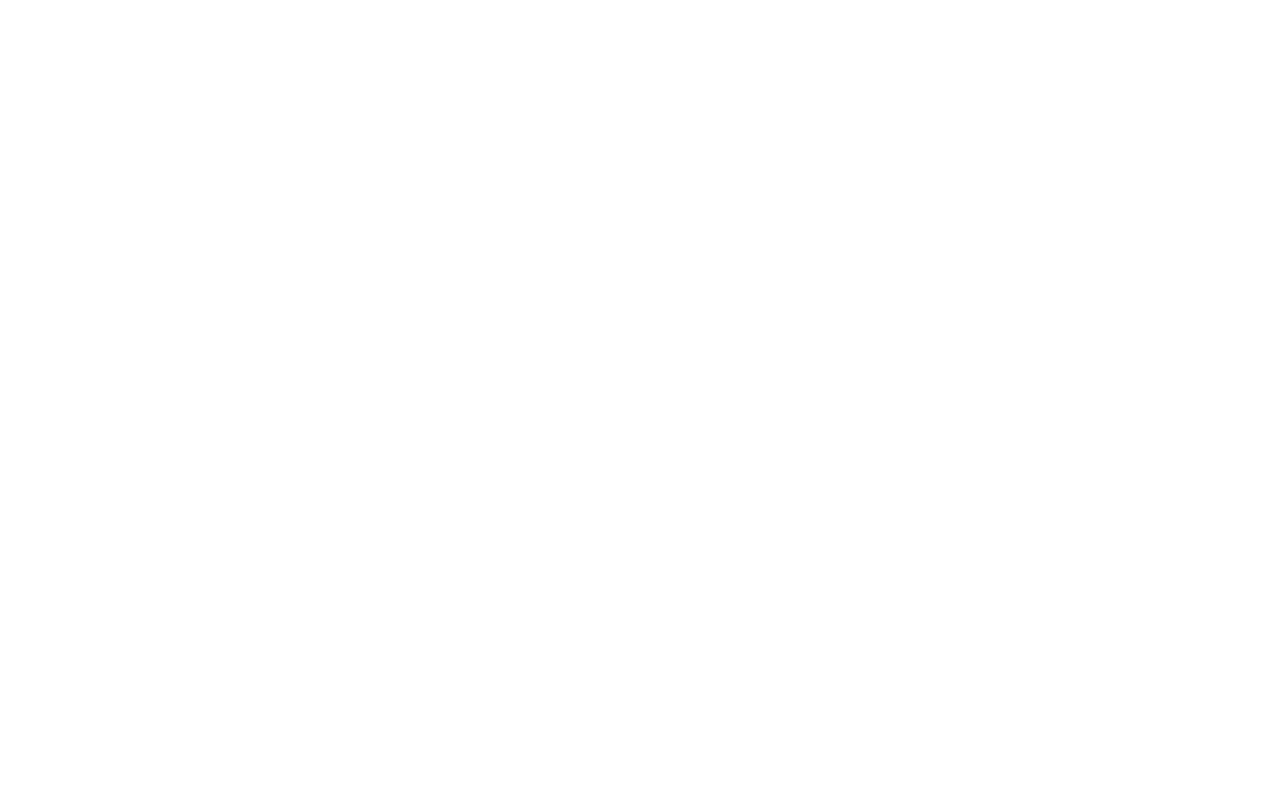
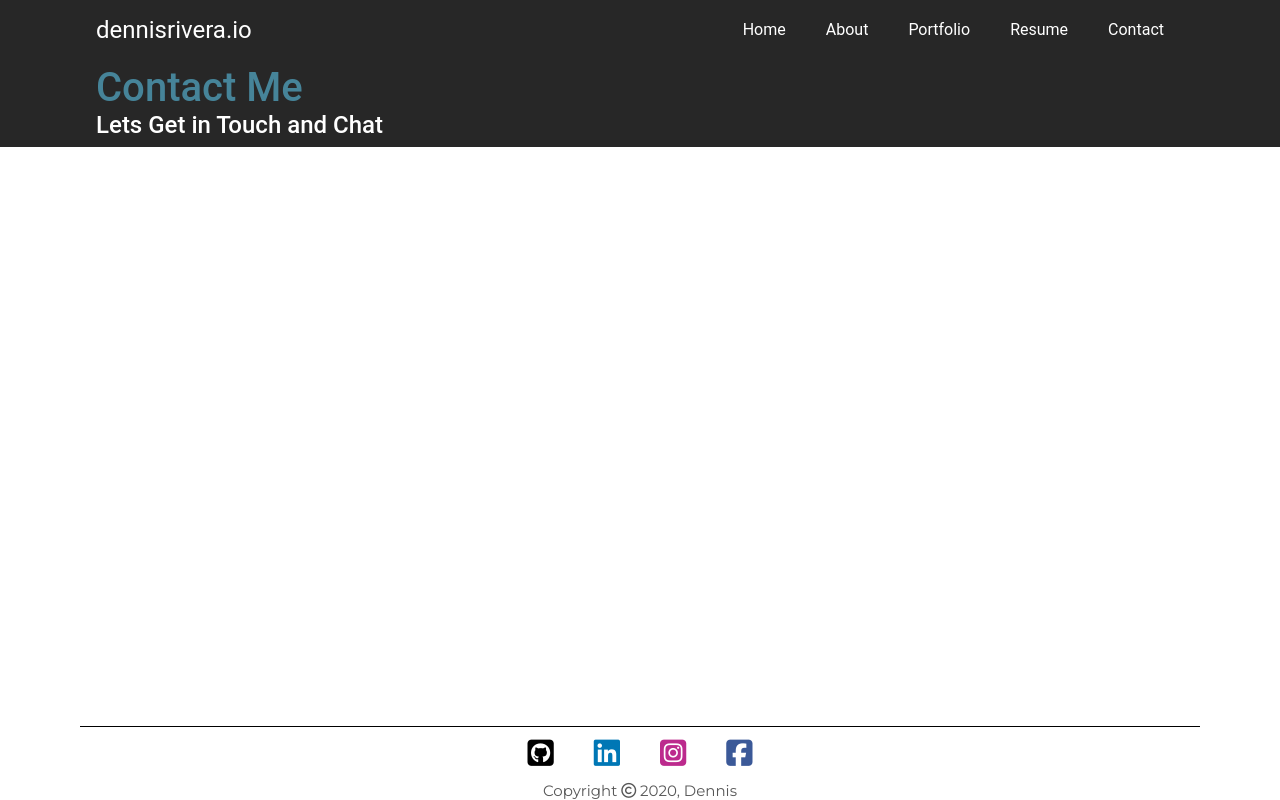
Before and after one commit to D-Riv/portfolio, a React (Create React App) app: page /contact in a window 1280 px wide. Built offline with nearby package versions, Linux system fonts and the light colour scheme.

Commit message:
Added descriptions to each single page component

```diff
--- a/src/containers/About.js
+++ b/src/containers/About.js
@@ -1,6 +1,7 @@
 import React from "react";
+import Layout from "../components/Layout";
 
 const About = () => {
-  return <div></div>;
+  return <Layout title="About Me" description="Learn About Who I Am"></Layout>;
 };
 export default About;
--- a/src/containers/Contact.js
+++ b/src/containers/Contact.js
@@ -1,6 +1,12 @@
 import React from "react";
+import Layout from "../components/Layout";
 
 const Contact = () => {
-  return <div></div>;
+  return (
+    <Layout
+      title="Contact Me"
+      description="Lets Get in Touch and Chat"
+    ></Layout>
+  );
 };
 export default Contact;
--- a/src/containers/Portfolio.js
+++ b/src/containers/Portfolio.js
@@ -1,6 +1,9 @@
 import React from "react";
+import Layout from "../components/Layout";
 
 const Portfolio = () => {
-  return <div></div>;
+  return (
+    <Layout title="Portfolio" description="Check Out Some of My Work"></Layout>
+  );
 };
 export default Portfolio;
```
